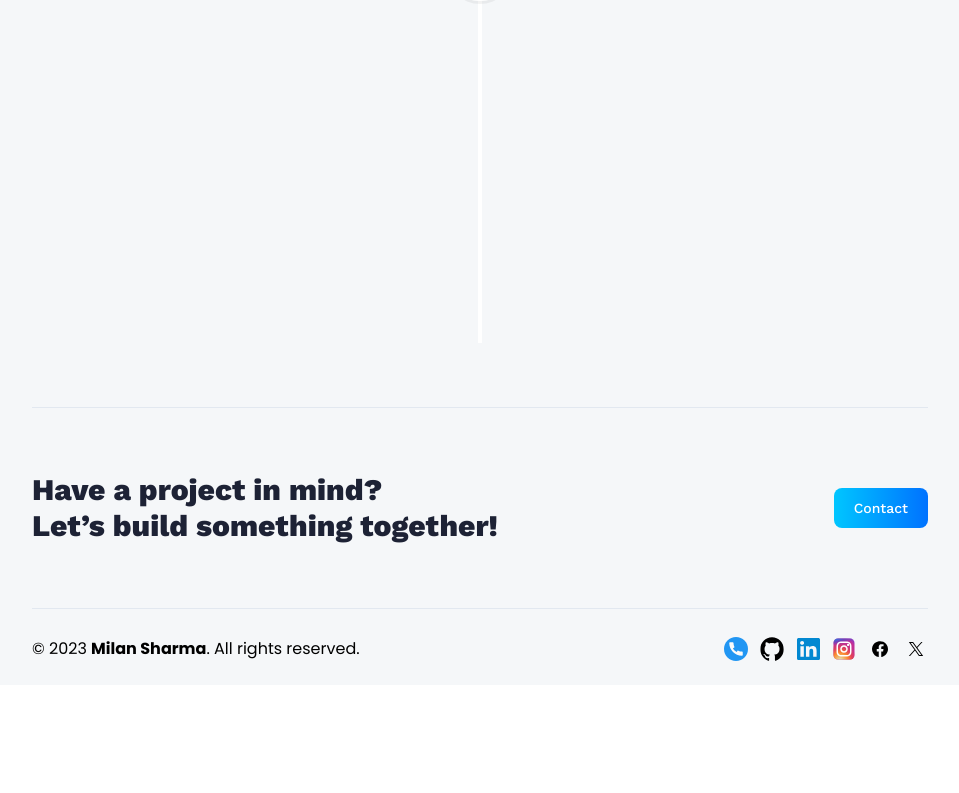
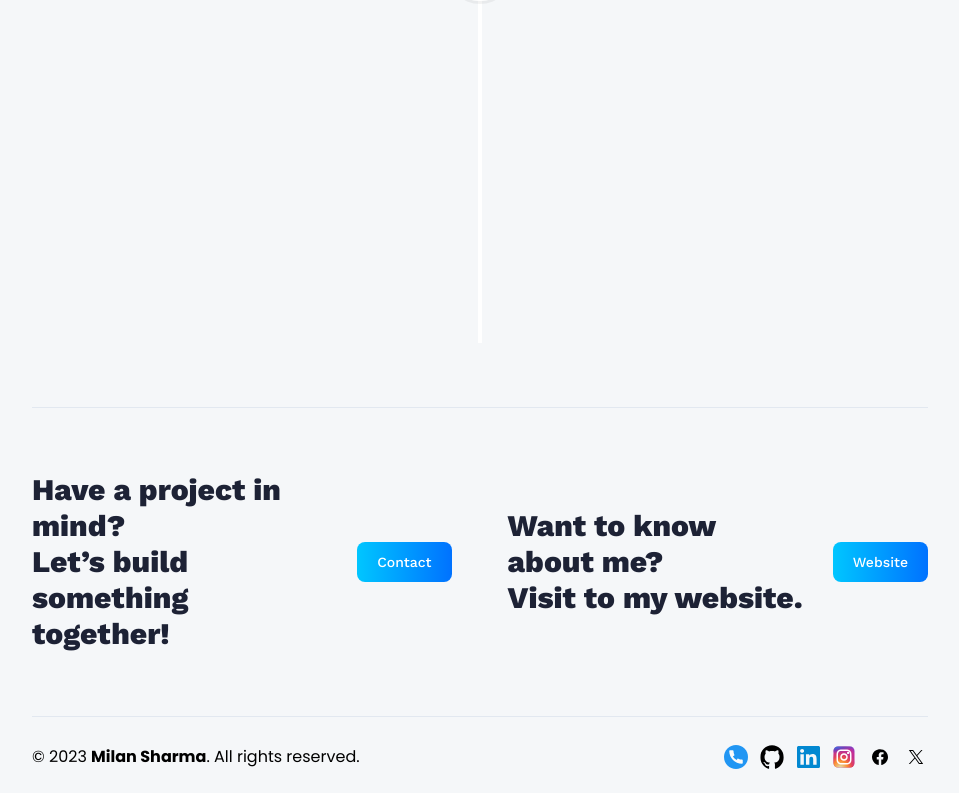
Before and after one commit to Milan-Sharma-449/3d-Portfolio, a React (Vite) app: page /about in a window 1280 px wide. Shown: the part 1978-2771 px from the top of the page, without its empty margins (160-1119 px from the left). Before the commit the page ends 2663 px from the top, so only its background shows below. Built offline with nearby package versions, Linux system fonts and the light colour scheme; no server answers.

Commit message:
linked websitee

```diff
--- a/src/components/CTA.jsx
+++ b/src/components/CTA.jsx
@@ -10,6 +10,14 @@ const CTA = () => {
       <Link to='/contact' className='btn'>
         Contact
       </Link>
+      <br/>
+      <p className='cta-text'>
+        Want to know about me? <br className='sm:block hidden' />
+        Visit to my website.  <br className='sm:block hidden' />
+      </p>
+      <Link to='https://milansharma.me/portfolio' className='btn'>
+        Website
+      </Link>
     </section>
   );
 };
--- a/src/components/HomeInfo.jsx
+++ b/src/components/HomeInfo.jsx
@@ -12,6 +12,7 @@ const HomeInfo = ({ currentStage }) => {
         <br />
         A Software Engineer from Mathura, INDIA
       </h1>
+
     );
 
   if (currentStage === 2) {
--- a/src/main.jsx
+++ b/src/main.jsx
@@ -2,15 +2,9 @@ import React from 'react'
 import ReactDOM from 'react-dom/client'
 import App from './App.jsx'
 import './index.css'
-import * as ServiceWorker from './serviceWorker'
 
 ReactDOM.createRoot(document.getElementById('root')).render(
   <React.StrictMode>
     <App />
   </React.StrictMode>,
 )
-
-// If you want to start measuring performance in your app, pass a function
-// to log results (for example: reportWebVitals(console.log))
-// or send to an analytics endpoint. Learn more: https://bit.ly/CRA-vitals
-ServiceWorker.register();
```
